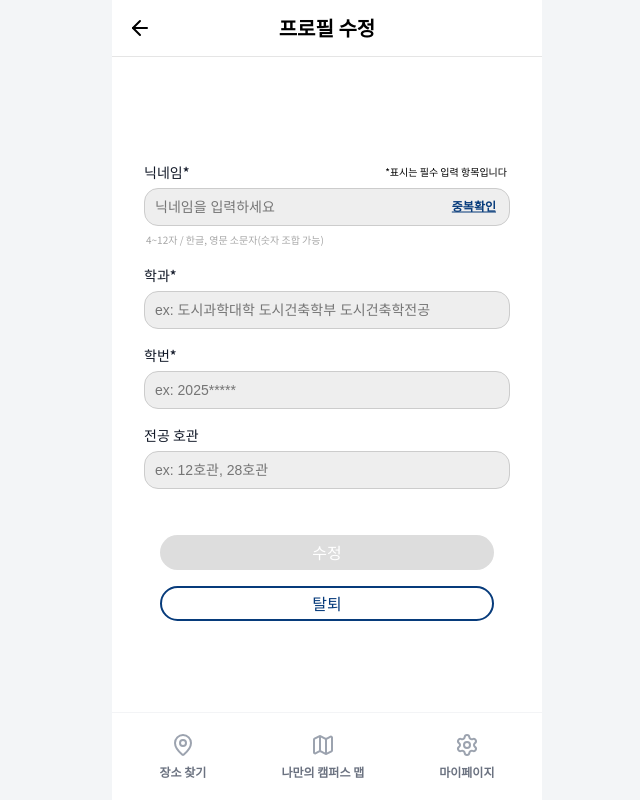
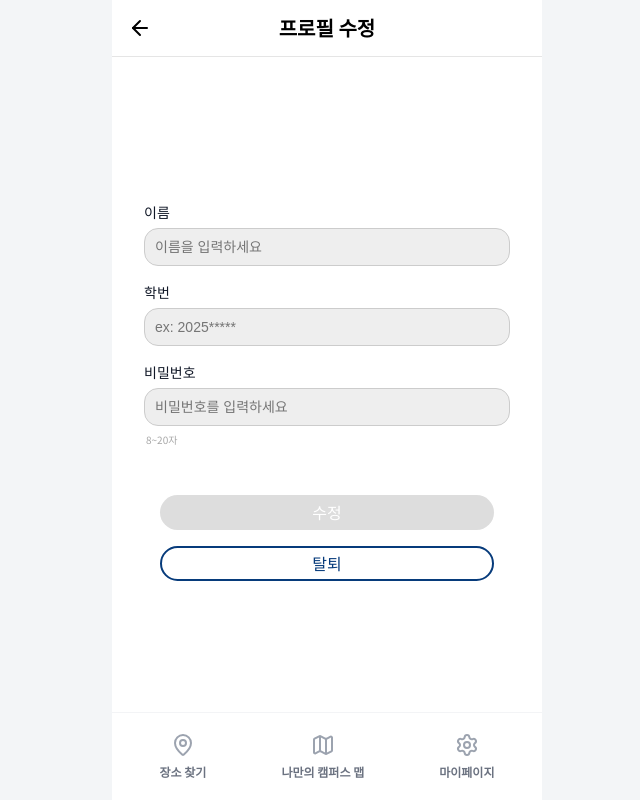
Before and after one commit to inu-appcenter/SpotinU-Web, a React (Vite) app: page /profile in a window 1280 px wide. Shown: the whole page, without its empty margins (313-953 px from the left). Built offline with nearby package versions, Linux system fonts and the light colour scheme.

Commit message:
fix: Register 페이지 UI 수정

```diff
--- a/src/App.tsx
+++ b/src/App.tsx
@@ -8,7 +8,6 @@ import BottomNavBar from '@/components/Common/BottomNavBar'
 import LoginPage from '@/pages/LoginPage'
 import MainPage from '@/pages/MainPage'
 import MyCampusMap from '@/pages/MyCampusMap'
-import MyPage from '@/pages/MyPage'
 import PlaceDetails from '@/pages/PlaceDetails'
 import PlaceReviewPage from '@/pages/PlaceReviewPage'
 import ProfileEdit from '@/pages/ProfileEdit'
@@ -23,7 +22,7 @@ export default function App() {
         <Route path="/" element={<MainPage />} />
         <Route path="/places/:id" element={<PlaceDetails />} />
         <Route path="/my-campus-map" element={<MyCampusMap />} />
-        <Route path="/my-page" element={<MyPage />} />
+        <Route path="/my-page" element={<Register />} />
         <Route path="/login" element={<LoginPage />} />
         <Route path="/register" element={<Register />} />
         <Route path="/reviews/history" element={<RecentVisit />} />
--- a/src/components/Register/InputField.tsx
+++ b/src/components/Register/InputField.tsx
@@ -6,10 +6,7 @@ type Props = {
   onChange: (e: React.ChangeEvent<HTMLInputElement>) => void
   placeholder: string
   subText?: string
-  hasCheckButton?: boolean
-  onCheck?: () => void
-  error?: string
-  showNotice?: boolean
+  type?: string
 }
 
 const Wrapper = styled.div`
@@ -23,32 +20,10 @@ const Wrapper = styled.div`
 const InputWrapper = styled.div`
   position: relative;
 `
-const LabelRow = styled.div`
-  display: flex;
-  align-items: center;
-  justify-content: space-between;
-  margin-right: 3px;
-`
 
 const Label = styled.span`
   font-size: 14px;
   font-weight: 500;
-`
-const RequireNotice = styled.span`
-  color: black;
-  font-size: 10px;
-`
-
-const CheckButton = styled.button`
-  color: #073b7b;
-  font-size: 12px;
-  font-weight: 600;
-  text-decoration: underline;
-  align-items: center;
-  position: absolute;
-  right: 14px;
-  top: 45%;
-  transform: translateY(-50%);
 `
 
 const Input = styled.input`
@@ -69,42 +44,16 @@ const SubText = styled.p`
   padding: 0 16px 2px 2px;
 `
 
-const ErrorText = styled.div`
-  color: red;
-  font-size: 10px;
-  margin-top: 0;
-  margin-bottom: 0;
-  padding: 0 16px 2px 2px;
-`
-
-const InputField = ({
-  label,
-  value,
-  onChange,
-  placeholder,
-  subText,
-  hasCheckButton,
-  onCheck,
-  error,
-  showNotice,
-}: Props) => {
+const InputField = ({ label, value, onChange, placeholder, subText, type = 'text' }: Props) => {
   return (
     <Wrapper>
-      {showNotice ? (
-        <LabelRow>
-          <Label>{label}</Label>
-          <RequireNotice>*표시는 필수 입력 항목입니다</RequireNotice>
-        </LabelRow>
-      ) : (
-        <Label>{label}</Label>
-      )}
+      <Label>{label}</Label>
+
       <InputWrapper>
-        <Input type="text" value={value} onChange={onChange} placeholder={placeholder} />
-        {hasCheckButton && <CheckButton onClick={onCheck}>중복확인</CheckButton>}
+        <Input type={type} value={value} onChange={onChange} placeholder={placeholder} />
       </InputWrapper>
 
       {subText && <SubText>{subText}</SubText>}
-      {error && <ErrorText>{error}</ErrorText>}
     </Wrapper>
   )
 }
--- a/src/components/Register/RegisterBox.tsx
+++ b/src/components/Register/RegisterBox.tsx
@@ -43,71 +43,45 @@ const StyledCheckbox = styled.input`
 `
 
 const RegisterBox = ({ onPrivacyClick, showPrivacy, onValidChange }: Props) => {
-  const [nickname, setNickname] = useState('')
-  const [department, setDepartment] = useState('')
+  const [name, setName] = useState('')
   const [studentNumber, setStudentNumber] = useState('')
-  const [building, setBuilding] = useState('')
+  const [password, setPassword] = useState('')
   const [agreed, setAgreed] = useState(false)
 
-  //뭔진 모르겠는데 닉네임/학번 조합 ?
-  const isValidNickname = /^[가-힣a-z0-9]{4,12}$/.test(nickname)
-  const isValidStudentNumber = /^\d{9}$/.test(studentNumber)
-
-  //에러 텍스트
-  const nicknameError = nickname.length === 0 ? '' : !isValidNickname ? '정확하게 입력해주세요' : ''
-
-  const studentNumberError =
-    studentNumber.length === 0 ? '' : !isValidStudentNumber ? '정확하게 입력해주세요' : ''
-
-  //필수항목 입력했는지
+  //모두 입력했는지
   const isMustWrite =
-    isValidNickname &&
-    department.trim() !== '' &&
-    isValidStudentNumber &&
+    name.trim() !== '' &&
+    studentNumber.trim() !== '' &&
+    password.trim() !== '' &&
     (showPrivacy ? agreed : true)
 
   useEffect(() => {
     onValidChange?.(isMustWrite)
   }, [isMustWrite, onValidChange])
 
-  const handleCheckNickname = () => {
-    console.log('중복확인 버튼')
-  }
-
   return (
     <Wrapper>
       <InputField
-        label="닉네임*"
-        value={nickname}
-        onChange={(e) => setNickname(e.target.value)}
-        placeholder="닉네임을 입력하세요"
-        subText="4~12자 / 한글, 영문 소문자(숫자 조합 가능)"
-        hasCheckButton
-        onCheck={handleCheckNickname}
-        error={nicknameError}
-        showNotice
+        label="이름"
+        value={name}
+        onChange={(e) => setName(e.target.value)}
+        placeholder="이름을 입력하세요"
       />
 
       <InputField
-        label="학과*"
-        value={department}
-        onChange={(e) => setDepartment(e.target.value)}
-        placeholder="ex: 도시과학대학 도시건축학부 도시건축학전공 "
+        label="학번"
+        value={studentNumber}
+        onChange={(e) => setStudentNumber(e.target.value)}
+        placeholder="ex: 2025*****"
       />
 
       <InputField
-        label="학번*"
-        value={studentNumber}
-        onChange={(e) => setStudentNumber(e.target.value)}
-        placeholder="ex: 2025*****"
-        error={studentNumberError}
-      />
-
-      <InputField
-        label="전공 호관"
-        value={building}
-        onChange={(e) => setBuilding(e.target.value)}
-        placeholder="ex: 12호관, 28호관"
+        label="비밀번호"
+        type="password"
+        value={password}
+        onChange={(e) => setPassword(e.target.value)}
+        placeholder="비밀번호를 입력하세요"
+        subText={'8~20자'}
       />
 
       {showPrivacy && (
```
